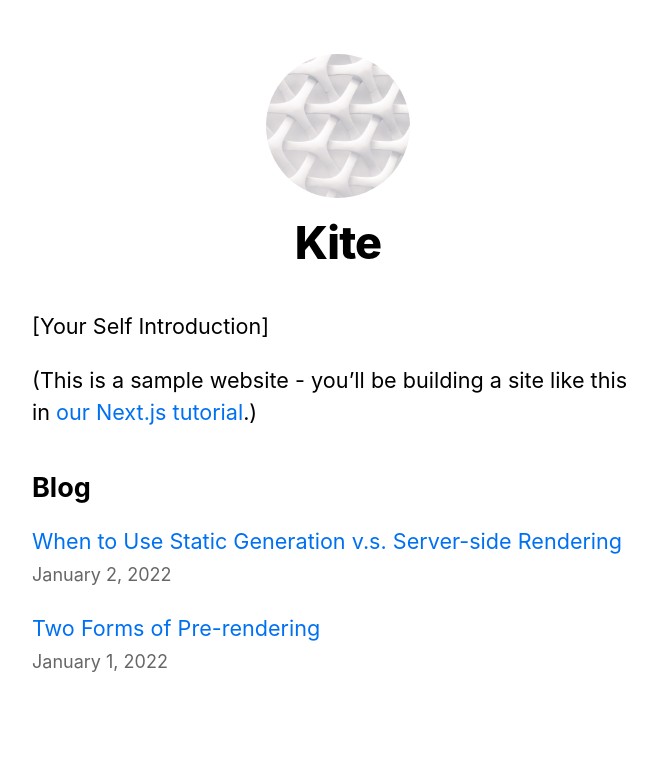
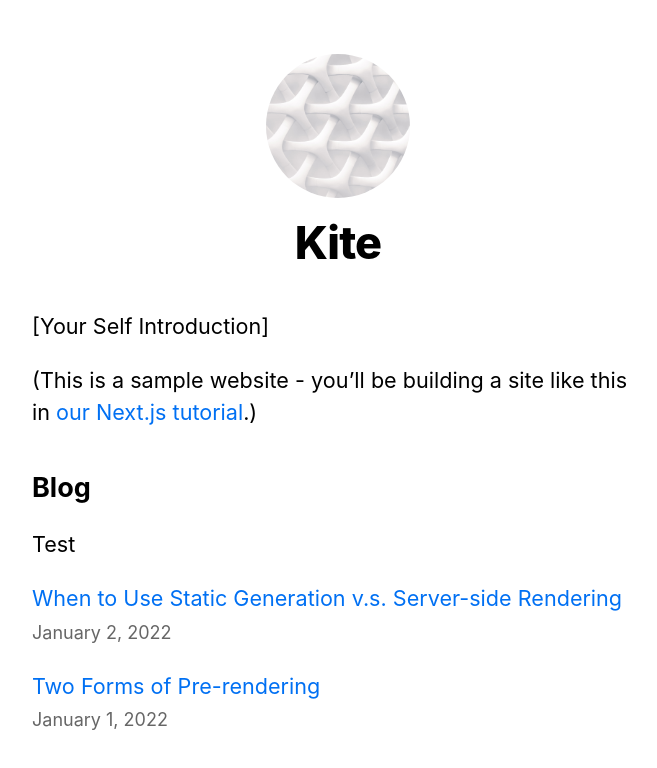
Before and after one commit to slywyrm/kite-explain-git, a Next.js app: page / in a window 1280 px wide. Shown: the top 768 px of the page, without its empty margins (302-959 px from the left). Built offline with nearby package versions, Linux system fonts and the light colour scheme.

Commit message:
added test

```diff
--- /dev/null
+++ b/pages/constants.ts
@@ -0,0 +1 @@
+export const test = 'Test';
--- a/pages/index.tsx
+++ b/pages/index.tsx
@@ -5,6 +5,7 @@ import { getSortedPostsData } from '../lib/posts'
 import Link from 'next/link'
 import Date from '../components/date'
 import { GetStaticProps } from 'next'
+import {test} from './constants';
 
 export default function Home({
   allPostsData
@@ -29,6 +30,7 @@ export default function Home({
       </section>
       <section className={`${utilStyles.headingMd} ${utilStyles.padding1px}`}>
         <h2 className={utilStyles.headingLg}>Blog</h2>
+        <p>{test}</p>
         <ul className={utilStyles.list}>
           {allPostsData.map(({ id, date, title }) => (
             <li className={utilStyles.listItem} key={id}>
```
